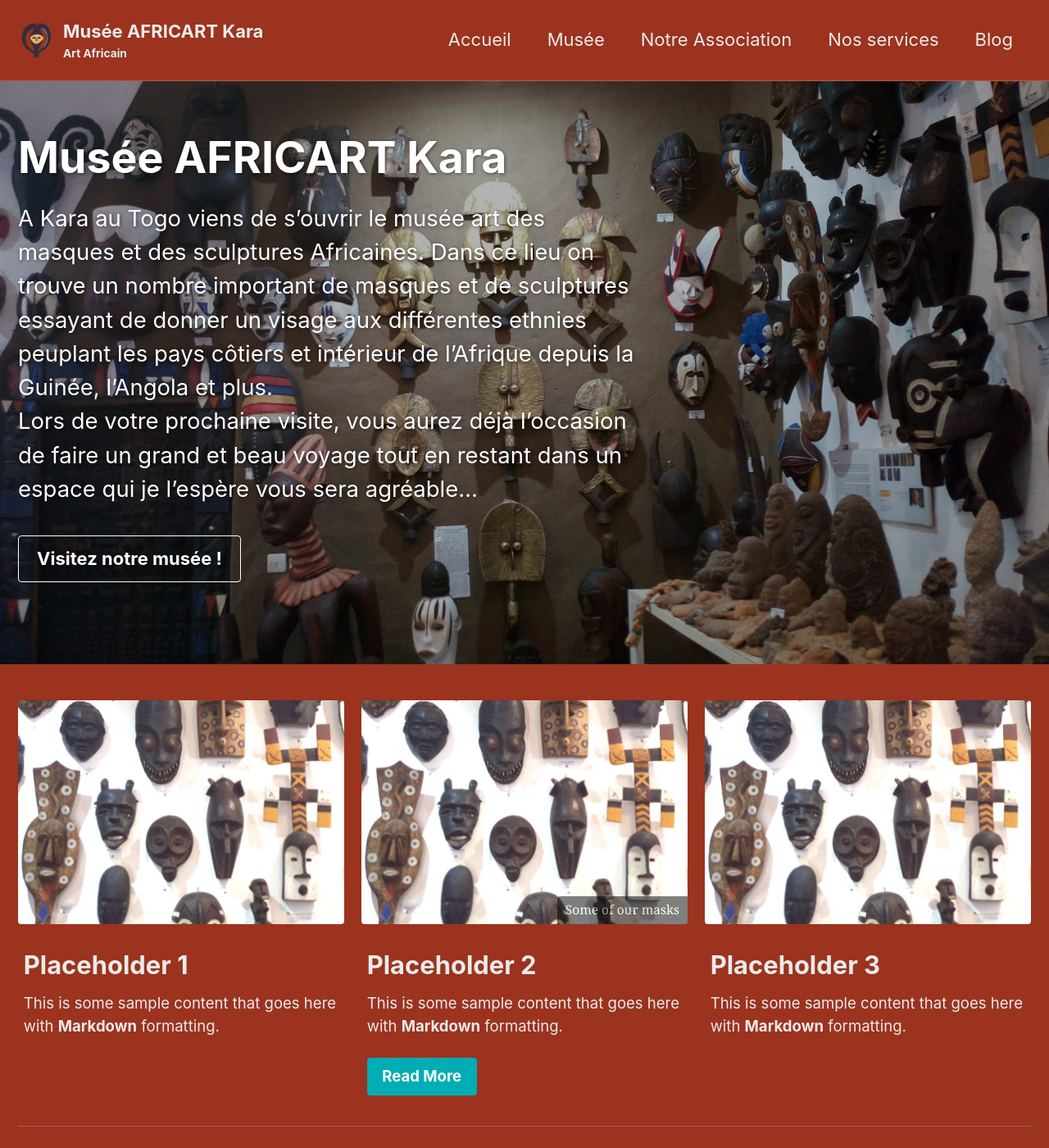
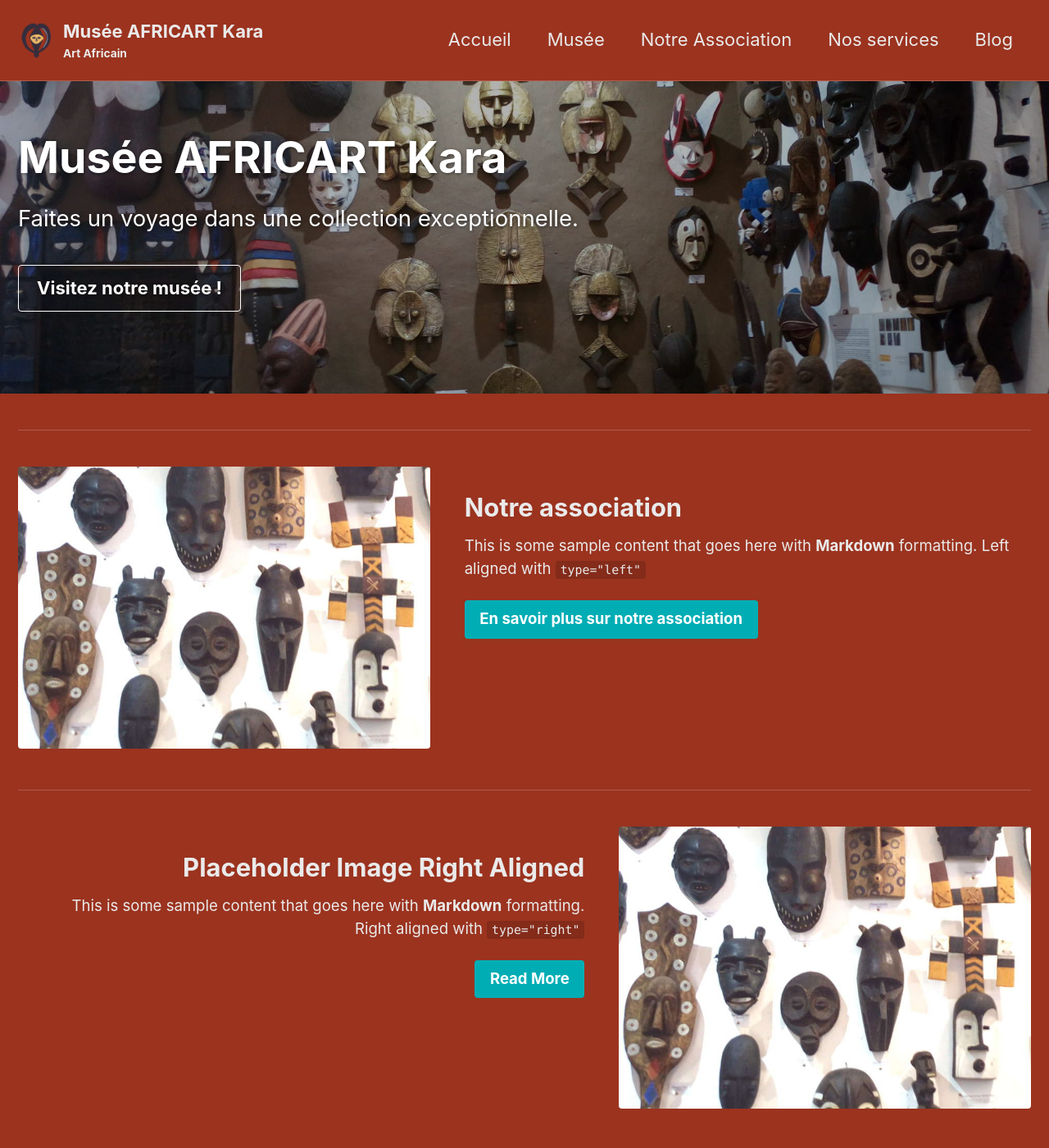
Before and after one commit to africart/musee-africart-togo.com, a Jekyll site: the page built from index.html, in a window 1280 px wide and 1400 px high. Shown: the whole window at 82% size. Built offline with Jekyll 4.4.1, drawn with Linux system fonts in a browser that asks for light colours; cached includes are drawn as plain includes; nearby versions of some CDN libraries; a script that is not in the unit is left out; the list of posts is cut into pages by our own code; some of the changed text lies outside the part shown.

Commit message:
some edit

```diff
--- a/index.html
+++ b/index.html
@@ -10,33 +10,15 @@ header:
   actions:
     - label: "Visitez notre musée !"
       url: "/musee/"
-  caption: ""
+excerpt: "Faites un voyage dans une collection exceptionnelle."
 
-excerpt: "A Kara au Togo viens de s’ouvrir le musée art des masques et des sculptures Africaines. Dans ce lieu on trouve un nombre important de masques et de sculptures essayant de donner un visage aux différentes ethnies  peuplant les pays côtiers et intérieur de l’Afrique depuis la Guinée, l’Angola et plus.<br>Lors de votre prochaine visite, vous aurez déjà l’occasion de faire un grand et beau voyage tout en restant dans un espace qui je l’espère vous sera agréable..."
-
-feature_row:
-  - image_path: /img/musee/africart-kara-musee-masques-01-800x548.jpg
-    alt: "placeholder image 1"
-    title: "Placeholder 1"
-    excerpt: "This is some sample content that goes here with **Markdown** formatting."
-  - image_path: /img/musee/africart-kara-musee-masques-01-800x548.jpg
-    image_caption: "Some of our masks"
-    alt: "placeholder image 2"
-    title: "Placeholder 2"
-    excerpt: "This is some sample content that goes here with **Markdown** formatting."
-    url: "#test-link"
-    btn_label: "Read More"
-    btn_class: "btn--primary"
-  - image_path: /img/musee/africart-kara-musee-masques-01-800x548.jpg
-    title: "Placeholder 3"
-    excerpt: "This is some sample content that goes here with **Markdown** formatting."
 feature_row2:
   - image_path: /img/musee/africart-kara-musee-masques-01-800x548.jpg
-    alt: "placeholder image 2"
-    title: "Placeholder Image Left Aligned"
+    alt: "Notre Association"
+    title: "Notre association"
     excerpt: 'This is some sample content that goes here with **Markdown** formatting. Left aligned with `type="left"`'
     url: "#test-link"
-    btn_label: "Read More"
+    btn_label: "En savoir plus sur notre association"
     btn_class: "btn--primary"
 feature_row3:
   - image_path: /img/musee/africart-kara-musee-masques-01-800x548.jpg
```
Also changed, not shown: _pages/musee.md (+2 -2 lines).
